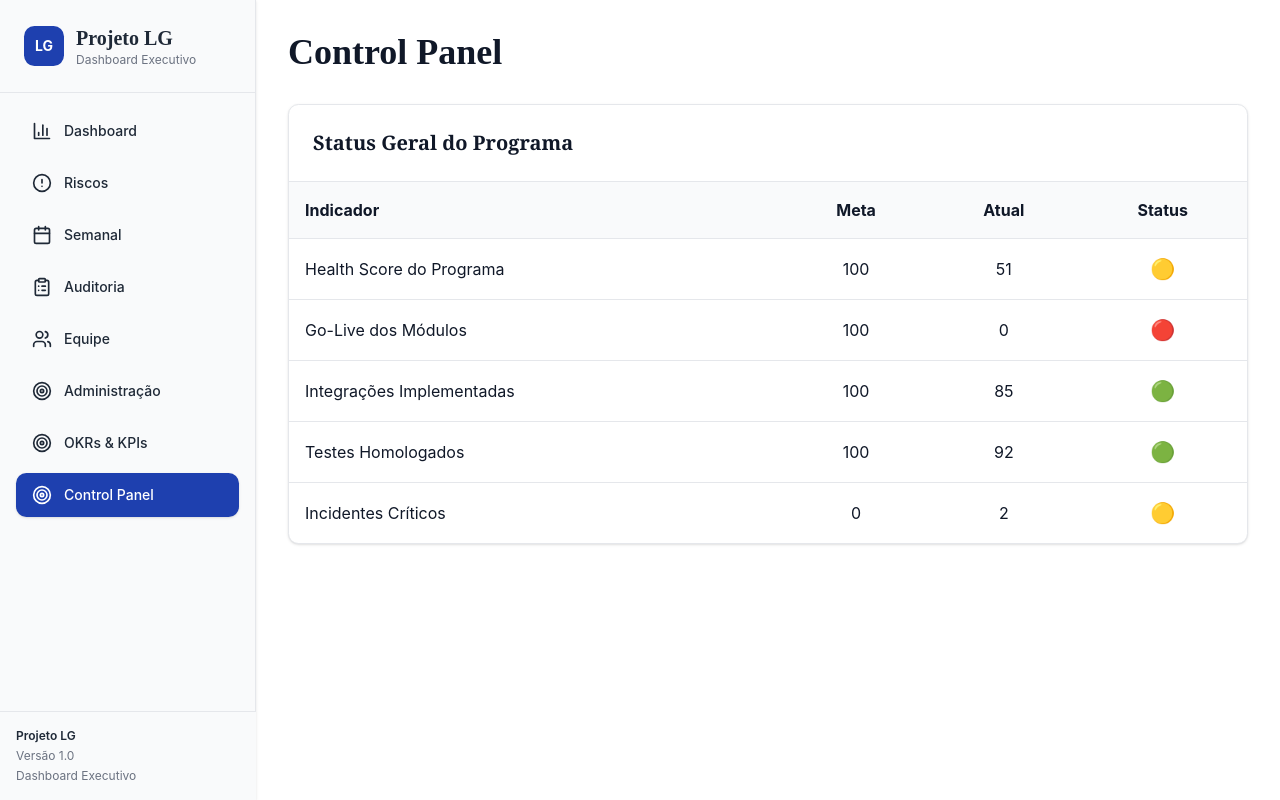
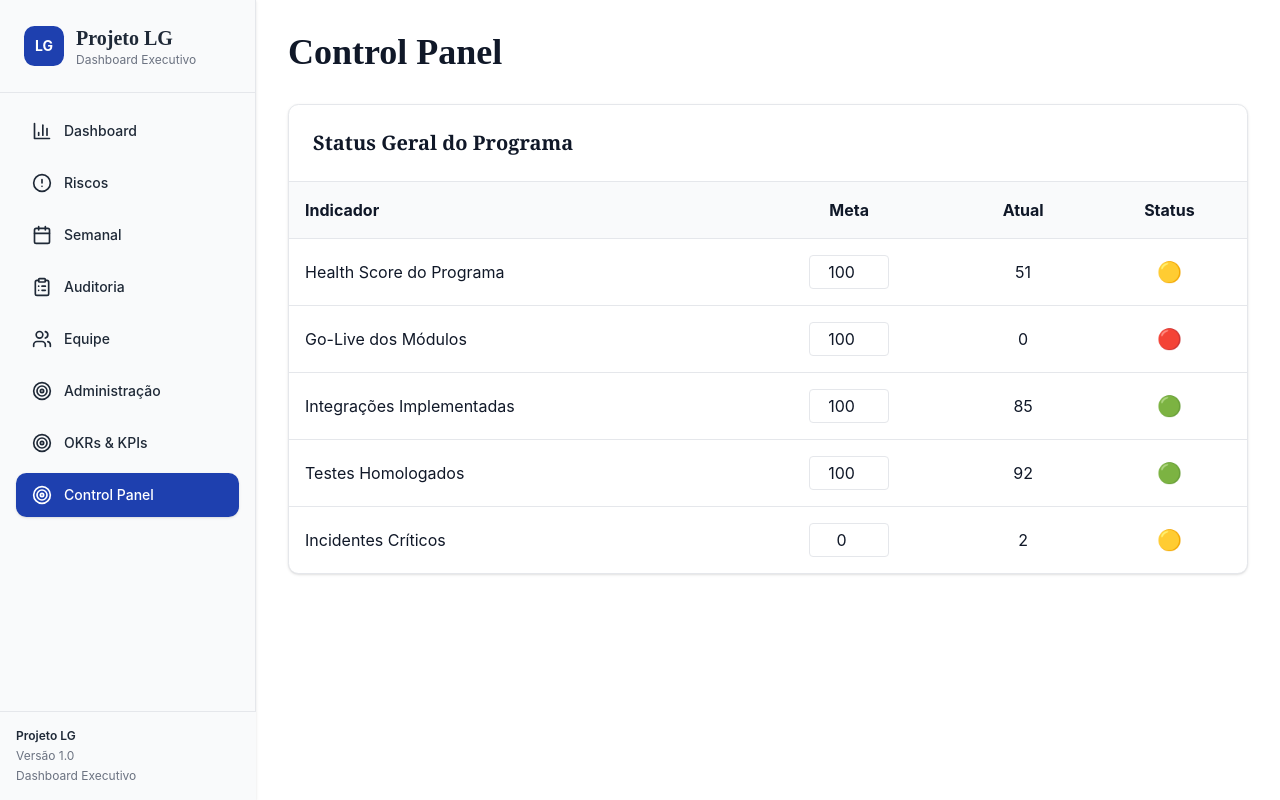
Before and after one commit to recesp-lab/lg-executive-command-center, a React (Vite) app in the folder newproject/: page /control-panel in a window 1280 px wide. Built offline with nearby package versions, Linux system fonts and the light colour scheme.

Commit message:
Implement local storage for control panel targets
Added local storage functionality to manage control panel targets and updated target values dynamically through input fields.

```diff
--- a/newproject/src/pages/ControlPanel.tsx
+++ b/newproject/src/pages/ControlPanel.tsx
@@ -1,12 +1,30 @@
 
 import DashboardLayout from '@/components/DashboardLayout';
-import { controlPanelTargets } from '@/data/controlPanelMetrics';
+import React from 'react';
 import {
   loadRisks,
   getRiskMetrics,
 } from '@/data/risksData';
 
 export default function ControlPanel() {
+const TARGETS_STORAGE =
+  'lg-dashboard:control-panel-targets';
+
+const [targets, setTargets] = React.useState(() => {
+  const saved = localStorage.getItem(
+    TARGETS_STORAGE
+  );
+
+  return saved
+    ? JSON.parse(saved)
+    : {
+        healthScore: 100,
+        goLiveModulos: 100,
+        integracoesImplementadas: 100,
+        testesHomologados: 100,
+        incidentesCriticos: 0,
+      };
+});
 const modules = JSON.parse(
   localStorage.getItem('lg-dashboard:modules') || '[]'
 );
@@ -48,30 +66,37 @@ const healthScoreCalculado = Math.round(
   riscosScore * 0.2
 );
 
+React.useEffect(() => {
+  localStorage.setItem(
+    TARGETS_STORAGE,
+    JSON.stringify(targets)
+  );
+}, [targets]);
+
   const indicators = [
 {
   name: 'Health Score do Programa',
-  target: 100,
+  target: targets.healthScore,
   current: healthScoreCalculado,
 },
 {
   name: 'Go-Live dos Módulos',
-  target: controlPanelTargets.goLiveModulos,
+  target: targets.goLiveModulos,
   current: progressoProjetoCalculado,
 },
 {
   name: 'Integrações Implementadas',
-  target: controlPanelTargets.integracoesImplementadas,
+  target: targets.integracoesImplementadas,
   current: integracoesImplementadasCalculado,
 },
 {
   name: 'Testes Homologados',
-  target: controlPanelTargets.testesHomologados,
+  target: targets.testesHomologados,
   current: testesHomologadosCalculado,
 },
 {
   name: 'Incidentes Críticos',
-  target: controlPanelTargets.incidentesCriticos,
+  target: targets.incidentesCriticos,
   current: riskMetrics.critical,
 },
   ];
@@ -143,9 +168,53 @@ return '🔴';
                     {item.name}
                   </td>
 
-                  <td className="text-center p-4">
-                    {item.target}
-                  </td>
+<td className="text-center p-4">
+  <input
+    type="number"
+    value={item.target}
+    className="w-20 text-center border rounded px-2 py-1"
+    onChange={(e) => {
+      const value = Number(e.target.value);
+
+      switch (item.name) {
+        case 'Health Score do Programa':
+          setTargets((prev: any) => ({
+            ...prev,
+            healthScore: value,
+          }));
+          break;
+
+        case 'Go-Live dos Módulos':
+          setTargets((prev: any) => ({
+            ...prev,
+            goLiveModulos: value,
+          }));
+          break;
+
+        case 'Integrações Implementadas':
+          setTargets((prev: any) => ({
+            ...prev,
+            integracoesImplementadas: value,
+          }));
+          break;
+
+        case 'Testes Homologados':
+          setTargets((prev: any) => ({
+            ...prev,
+            testesHomologados: value,
+          }));
+          break;
+
+        case 'Incidentes Críticos':
+          setTargets((prev: any) => ({
+            ...prev,
+            incidentesCriticos: value,
+          }));
+          break;
+      }
+    }}
+  />
+</td>
 
                   <td className="text-center p-4">
                     {item.current}
```
